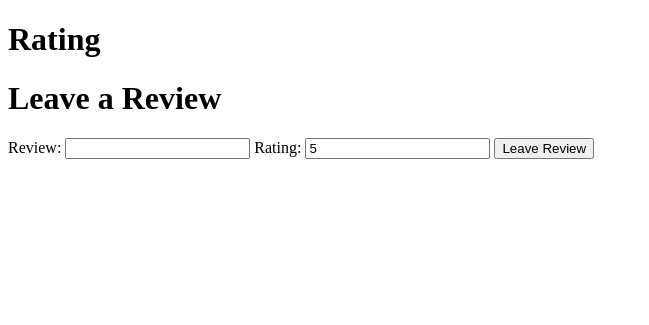
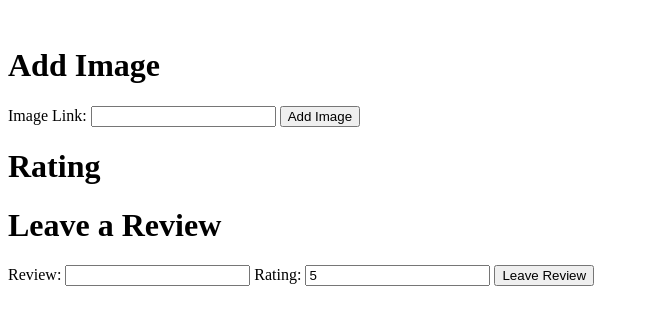
Before and after one commit to DevCodeCampInstructor/PythonDjangoMovies, a Django app: template movie_library_project/movies_app/templates/movies_app/detail.html in a window 1280 px wide. Shown: the top 325 px of the page, without its empty margins (0-649 px from the left). Run offline with Django 3.2, Linux system fonts and the light colour scheme; the template is opened without the code that fills it, so the values that code supplies are empty.

Commit message:
Added Image Functionality for Movie + Changes to detail.html, Movie Model + View Function add_image

```diff
--- a/movie_library_project/movies_app/models.py
+++ b/movie_library_project/movies_app/models.py
@@ -8,6 +8,7 @@ class Movie(models.Model):
     release_date = models.DateField()
     likes = models.IntegerField(default=0)
     watch_count = models.IntegerField(default=0)
+    image_url = models.CharField(max_length=500, default='')
 
 class MovieReview(models.Model):
     review_text = models.CharField(max_length=200)
--- a/movie_library_project/movies_app/templates/movies_app/detail.html
+++ b/movie_library_project/movies_app/templates/movies_app/detail.html
@@ -5,6 +5,16 @@
     <title>Movie Details</title>
 </head>
 <body>
+    {% if movie.image_url != '' %}
+        <img style="width: 300px" src={{movie.image_url}}>
+    {% endif %}
+    <h1>{{has_image|yesno:"Change,Add" }} Image</h1>
+    <form action="{% url 'movies_app:add_image' movie.id %}" method="post">
+        {% csrf_token %}
+        Image Link: <input type="text" name="image_url" id="image_url">
+        <button type="submit">{{has_image|yesno:"Change,Add" }} Image</button>
+    </form>
+
     <h1>{{movie.title}}</h1>
     <h1>{{movie.release_date}}</h1>
     <h1>{{movie.likes}}</h1>
@@ -22,5 +32,6 @@
         <h3>{{review.rating}}</h3>
         <h3>{{review.review_text}}</h3>
     {% endfor %}
+
 </body>
 </html>
--- a/movie_library_project/movies_app/urls.py
+++ b/movie_library_project/movies_app/urls.py
@@ -10,6 +10,7 @@ urlpatterns = [
     path('update/<int:movie_id>/', views.update, name='update'),
     path('delete/<int:movie_id>/', views.delete, name='delete'),
     path('review/<int:movie_id>/', views.create_review, name='create_review'),
+    path('add_image/<int:movie_id>/', views.add_image, name='add_image'),
     path('<int:movie_id>/likes/', views.increment_likes, name='increment_likes'),
     path('<int:movie_id>/watched/', views.increment_watch_count, name='increment_watch_count'),
 ]
```
Also changed, not shown: movie_library_project/movies_app/views.py (+9 -1 lines), movie_library_project/movies_app/migrations/0007_movie_image_url.py (added).
